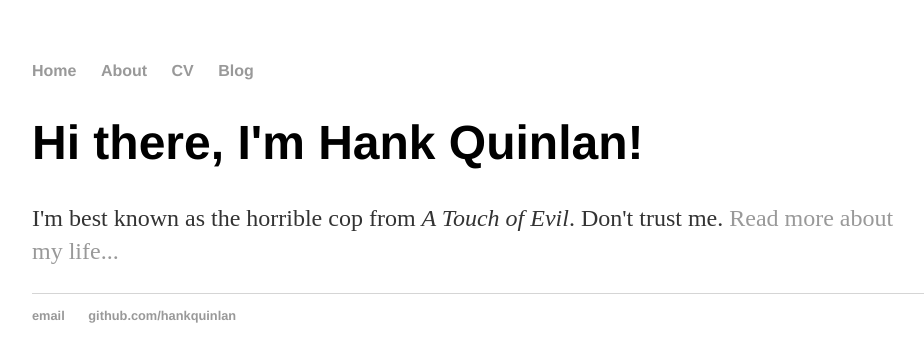
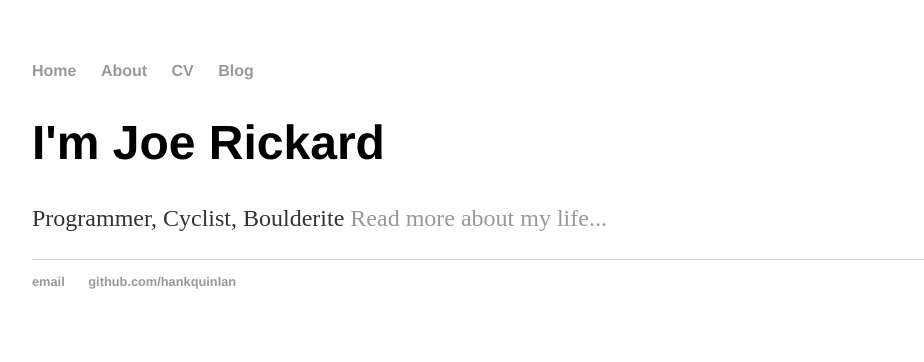
Before and after one commit to joerickard/personalWebsite, a Jekyll site: the page built from index.html, in a window 1280 px wide. Shown: the top 362 px of the page, without its empty margins (160-1084 px from the left). Built offline with Jekyll 4.4.1, drawn with Linux system fonts in a browser that asks for light colours.

Commit message:
Update index.html

```diff
--- a/index.html
+++ b/index.html
@@ -1,9 +1,9 @@
 ---
 layout: default
-title: Hank Quinlan, Horrible Cop
+title: Joe Rickard
 ---
 
 		<div class="blurb">
-			<h1>Hi there, I'm Hank Quinlan!</h1>
-			<p>I'm best known as the horrible cop from <em>A Touch of Evil</em>. Don't trust me. <a href="/about">Read more about my life...</a></p>
+			<h1>I'm Joe Rickard</h1>
+			<p>Programmer, Cyclist, Boulderite <a href="/about">Read more about my life...</a></p>
 		</div>
```
